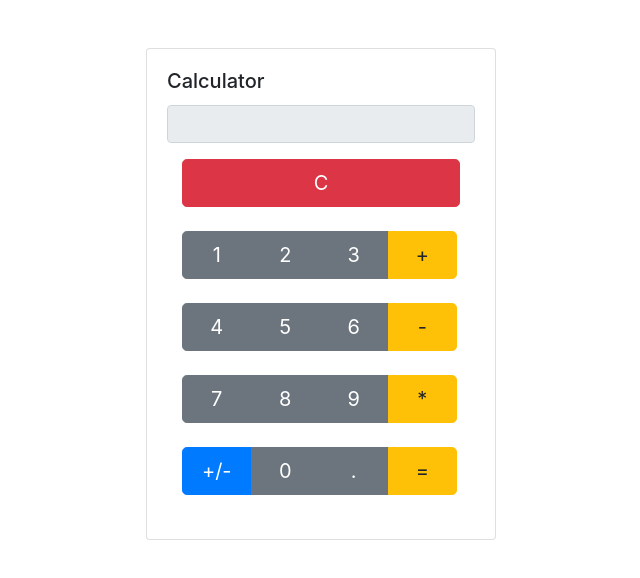
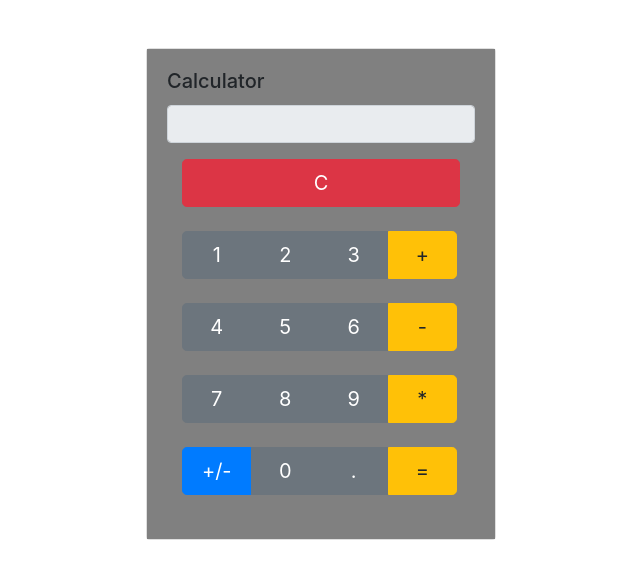
Before and after one commit to KacangGelap/Simple-Calculator, a plain HTML site: page index.html in a window 1280 px wide. Shown: the whole page, without its empty margins (319-959 px from the left). Drawn offline with nearby package versions, Linux system fonts and the light colour scheme.

Commit message:
Update index.html
Background update

```diff
--- a/index.html
+++ b/index.html
@@ -12,7 +12,7 @@
         <div class="row justify-content-center">
             <div class="col-md-4">
                 <div class="card">
-                    <div class="card-body">
+                    <div class="card-body" style="background-color:grey">
                         <h5 class="card-title">Calculator</h5>
                         <input type="text" id="display" class="form-control mb-3" disabled>
                         <div class="btn-group btn-group-lg btn-group-justified mb-4 col-md-12">
```
